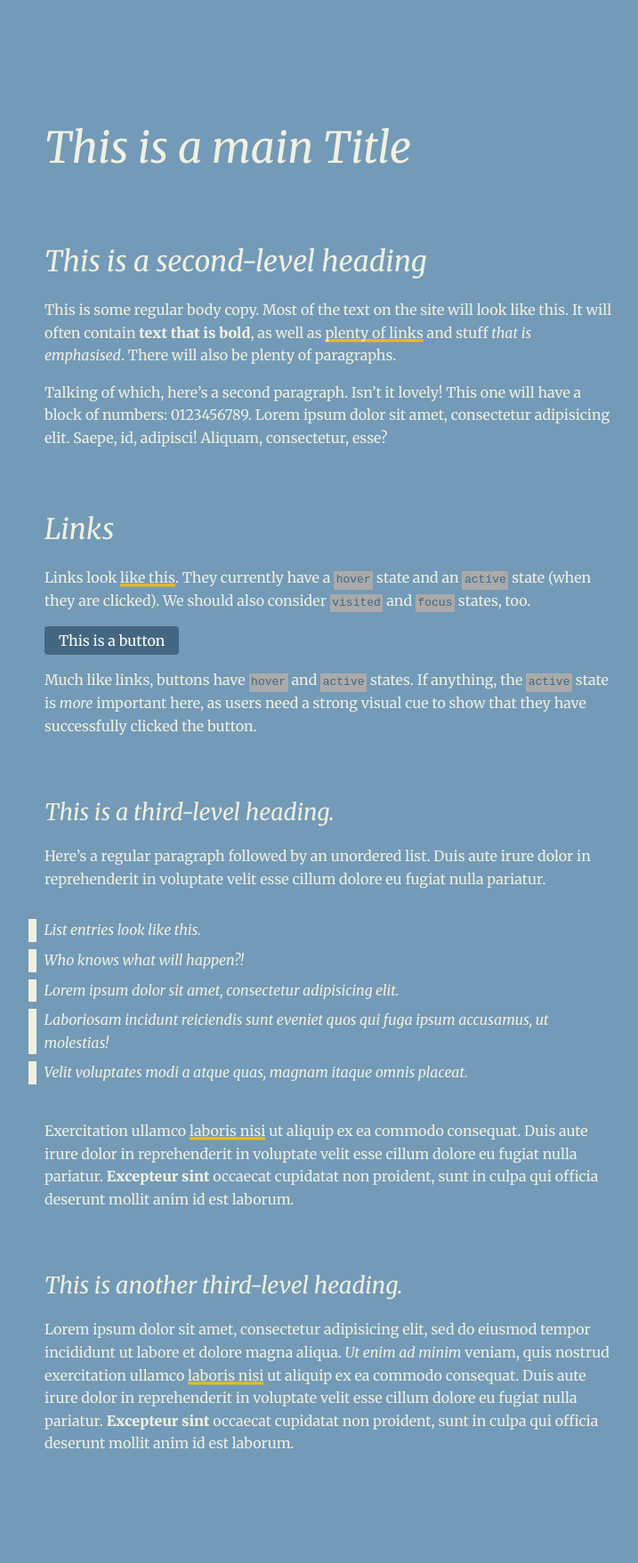
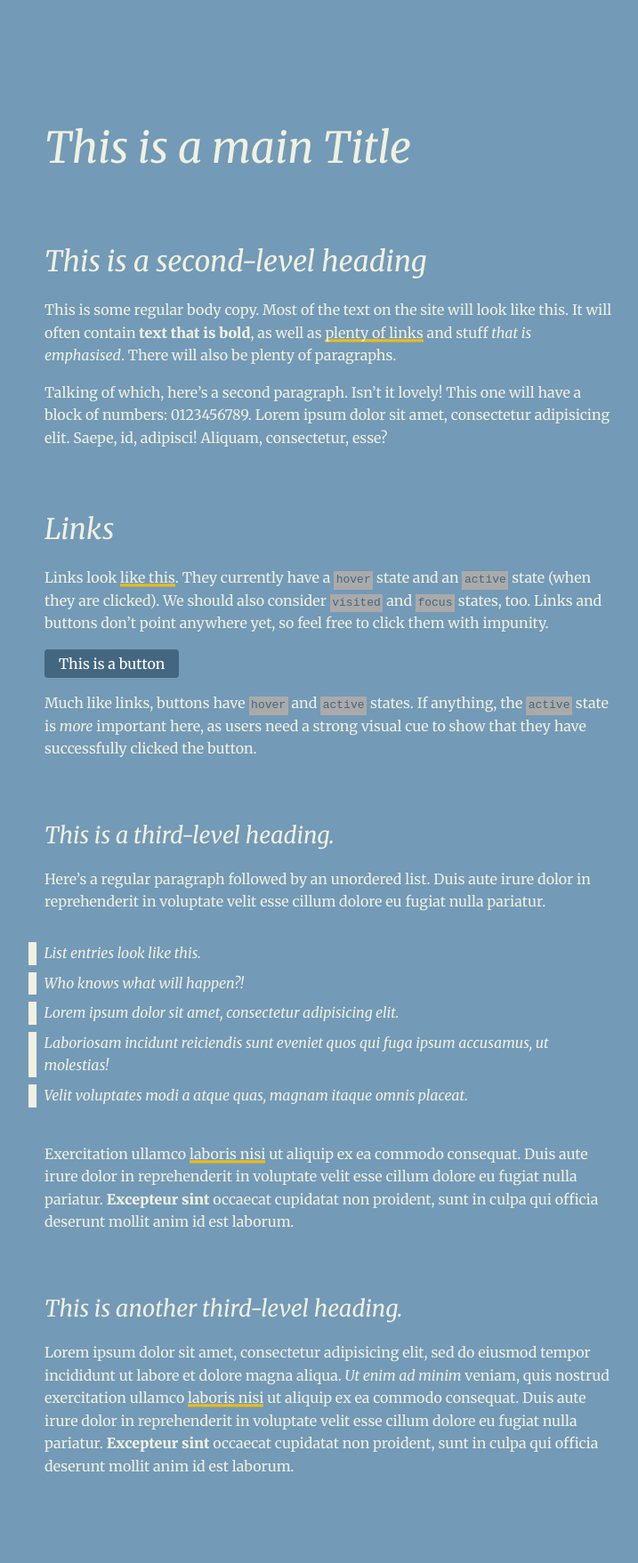
Before and after one commit to tomhazledine/DWM_dev, a Jekyll site: the page built from index.html, in a window 1280 px wide. Shown: the whole page at 89% size, without its empty margins (270-987 px from the left). Built offline with Jekyll 4.4.1, drawn with Linux system fonts in a browser that asks for light colours; before the commit the page ends 1732 px from its top, so only the background shows below that.

Commit message:
removed link destinations

```diff
--- a/_includes/homeContent.md
+++ b/_includes/homeContent.md
@@ -2,10 +2,10 @@
 
 ## This is a second-level heading
 
-This is some regular body copy. Most of the text on the site will look like this. It will often contain **text that is bold**, as well as [plenty of links](/) and stuff *that is emphasised*. There will also be plenty of paragraphs.
+This is some regular body copy. Most of the text on the site will look like this. It will often contain **text that is bold**, as well as [plenty of links]() and stuff *that is emphasised*. There will also be plenty of paragraphs.
 
 Talking of which, here's a second paragraph. Isn't it lovely! This one will have a block of numbers: 0123456789. Lorem ipsum dolor sit amet, consectetur adipisicing elit. Saepe, id, adipisci! Aliquam, consectetur, esse?
 
 ## Links
 
-Links look [like this](). They currently have a `hover` state and an `active` state (when they are clicked). We should also consider `visited` and `focus` states, too.
+Links look [like this](). They currently have a `hover` state and an `active` state (when they are clicked). We should also consider `visited` and `focus` states, too. Links and buttons don't point anywhere yet, so feel free to click them with impunity.
--- a/index.html
+++ b/index.html
@@ -25,7 +25,7 @@
     <li>Velit voluptates modi a atque quas, magnam itaque omnis placeat.</li>
   </ul>
 
-  <p>Exercitation ullamco <a href="/">laboris nisi</a> ut aliquip ex ea commodo
+  <p>Exercitation ullamco <a href="">laboris nisi</a> ut aliquip ex ea commodo
   consequat. Duis aute irure dolor in reprehenderit in voluptate velit esse
   cillum dolore eu fugiat nulla pariatur. <strong>Excepteur sint</strong> occaecat cupidatat non proident, sunt in culpa qui officia deserunt mollit anim id est laborum.</p>
 
@@ -33,7 +33,7 @@
 
   <p>Lorem ipsum dolor sit amet, consectetur adipisicing elit, sed do eiusmod
   tempor incididunt ut labore et dolore magna aliqua. <em>Ut enim ad minim</em> veniam,
-  quis nostrud exercitation ullamco <a href="/">laboris nisi</a> ut aliquip ex ea commodo
+  quis nostrud exercitation ullamco <a href="">laboris nisi</a> ut aliquip ex ea commodo
   consequat. Duis aute irure dolor in reprehenderit in voluptate velit esse
   cillum dolore eu fugiat nulla pariatur. <strong>Excepteur sint</strong> occaecat cupidatat non proident, sunt in culpa qui officia deserunt mollit anim id est laborum.</p>
 
```
